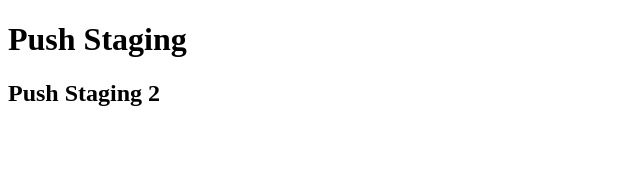
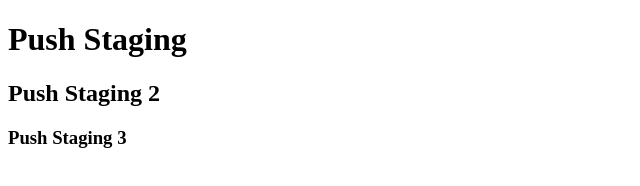
Before and after one commit to antoni-3/belajar-niomic, a plain HTML site: page header.html in a window 1280 px wide. Shown: the whole page, without its empty margins (0-640 px from the left). Drawn offline with Linux system fonts and the light colour scheme.

Commit message:
add element H3

```diff
--- a/header.html
+++ b/header.html
@@ -7,5 +7,6 @@
   <body>
     <h1>Push Staging</h1>
     <h2>Push Staging 2</h2>
+    <h3>Push Staging 3</h3>
   </body>
 </html>
```
